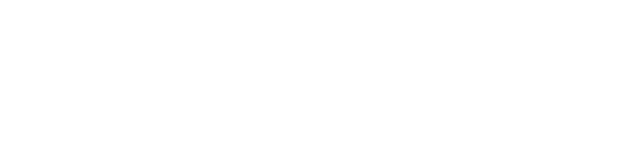
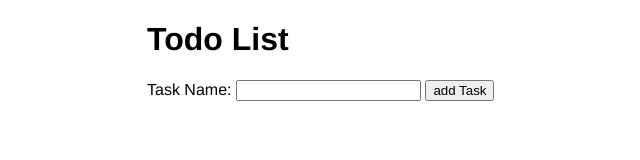
Before and after one commit to mynamjordan/todolist, a plain HTML site: page todo.html in a window 1280 px wide. Shown: the whole page, without its empty margins (193-833 px from the left). Drawn offline with Linux system fonts and the light colour scheme.

Commit message:
added HTML template

```diff
--- a/todo.html
+++ b/todo.html
@@ -10,6 +10,17 @@
 </head>
 
 <body>
+    <h1> Todo List</h1>
+
+    <form>
+        <label>
+            Task Name:
+            <input type=""text" placeholder=""Do Assignment" >
+        </label>
+        <button type="button">
+            add Task
+        </button>
+    </form>
 
     <script src="js/script.js"></script>
 </body>
```
Also changed, not shown: 1 other file.
